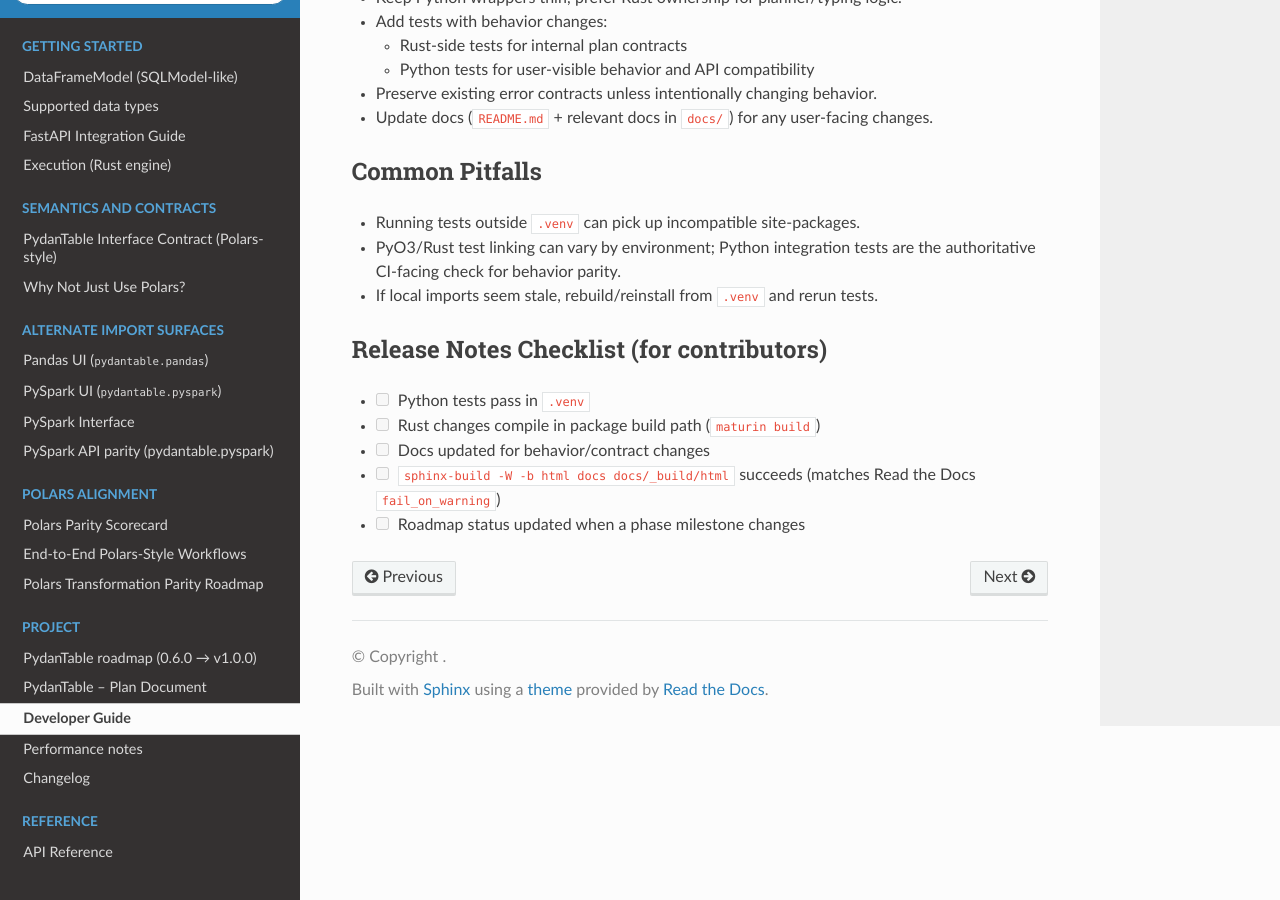
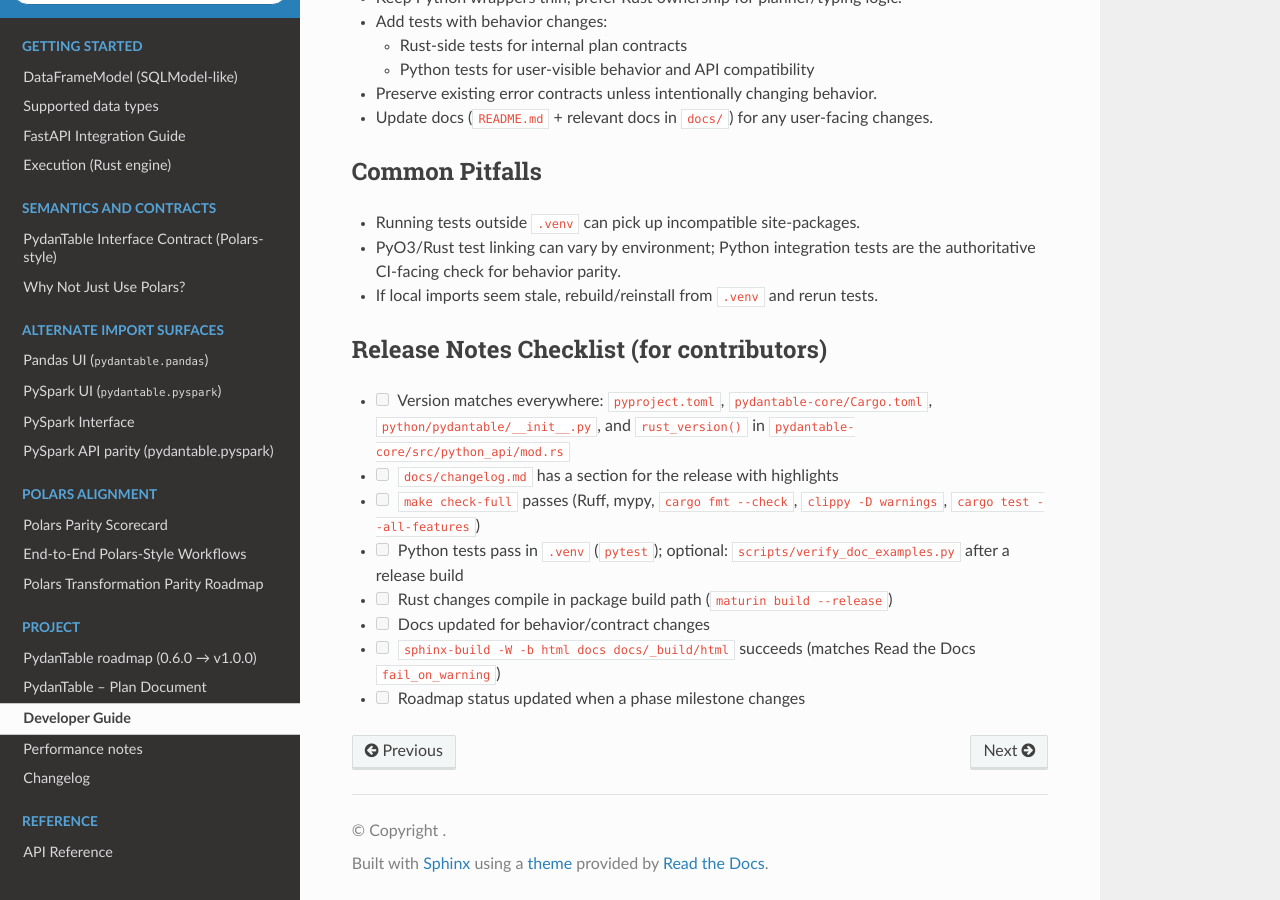
Before and after one commit to eddiethedean/pydantable, a Sphinx documentation site: the page built from docs/DEVELOPER.md, in a window 1280 px wide and 900 px high, scrolled down 5086 px. Built offline with Sphinx 7.4.7 and the Read the Docs theme 3.1.0, drawn with Linux system fonts in a browser that asks for light colours; the version number is read from the project's files by our own code.

Commit message:
docs: align 0.6.0 release notes and release checklist
- Fix POLARS_TRANSFORMATIONS_ROADMAP current-release wording (0.6.0)
- README roadmap table: 0.5.0–0.6.0
- Changelog: dated 0.6.0, dev/CI highlights; strict Sphinx build verified
- DEVELOPER: expand release checklist (version pins, make check-full)

```diff
--- a/docs/DEVELOPER.md
+++ b/docs/DEVELOPER.md
@@ -224,8 +224,11 @@ Usually handled by `pip install -e .`. If you need a fresh wheel install:
 
 ## Release Notes Checklist (for contributors)
 
-- [ ] Python tests pass in `.venv`
-- [ ] Rust changes compile in package build path (`maturin build`)
+- [ ] Version matches everywhere: `pyproject.toml`, `pydantable-core/Cargo.toml`, `python/pydantable/__init__.py`, and `rust_version()` in `pydantable-core/src/python_api/mod.rs`
+- [ ] `docs/changelog.md` has a section for the release with highlights
+- [ ] `make check-full` passes (Ruff, mypy, `cargo fmt --check`, `clippy -D warnings`, `cargo test --all-features`)
+- [ ] Python tests pass in `.venv` (`pytest`); optional: `scripts/verify_doc_examples.py` after a release build
+- [ ] Rust changes compile in package build path (`maturin build --release`)
 - [ ] Docs updated for behavior/contract changes
 - [ ] `sphinx-build -W -b html docs docs/_build/html` succeeds (matches Read the Docs `fail_on_warning`)
 - [ ] Roadmap status updated when a phase milestone changes
```
Also changed, not shown: README.md (+1 -1 lines), docs/POLARS_TRANSFORMATIONS_ROADMAP.md (+3 -3 lines), docs/changelog.md (+6 -1 lines).
